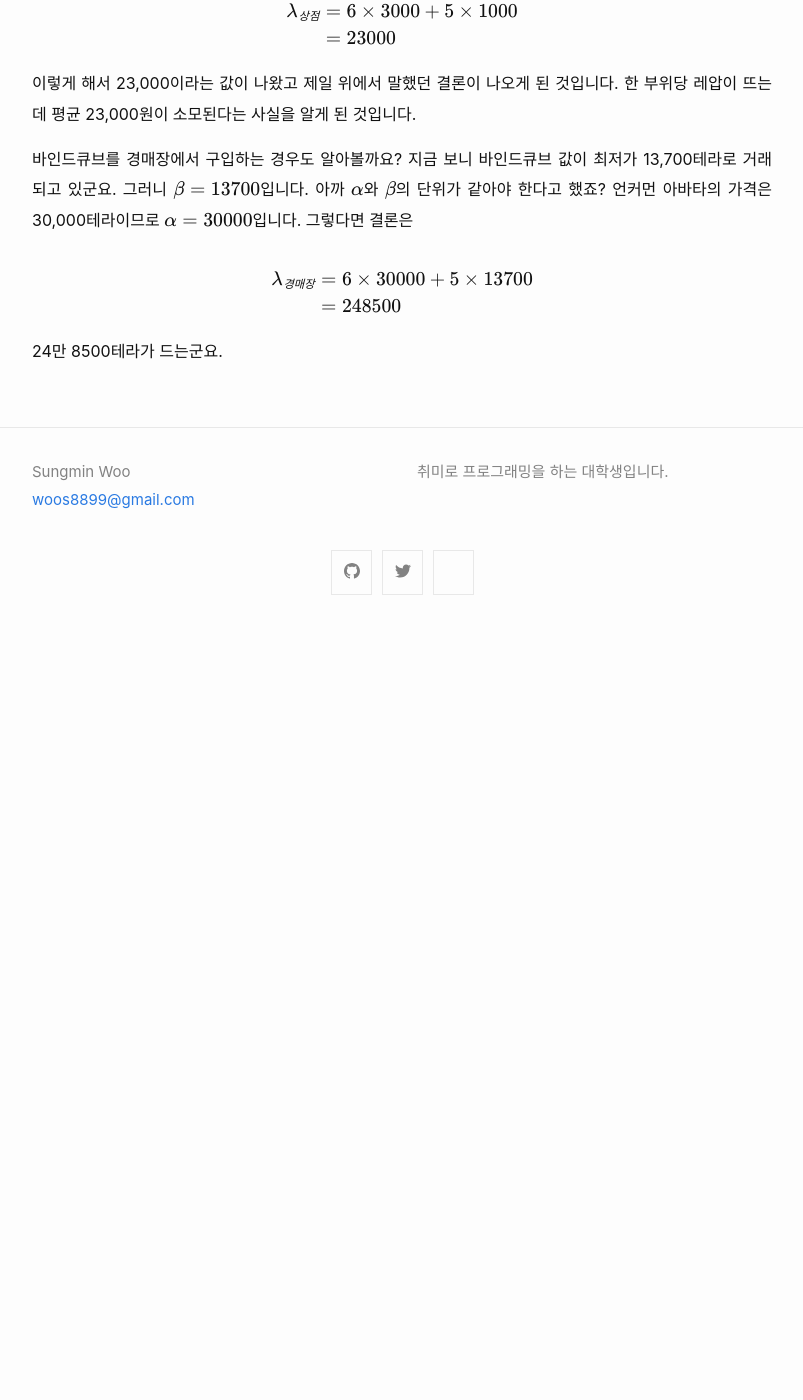
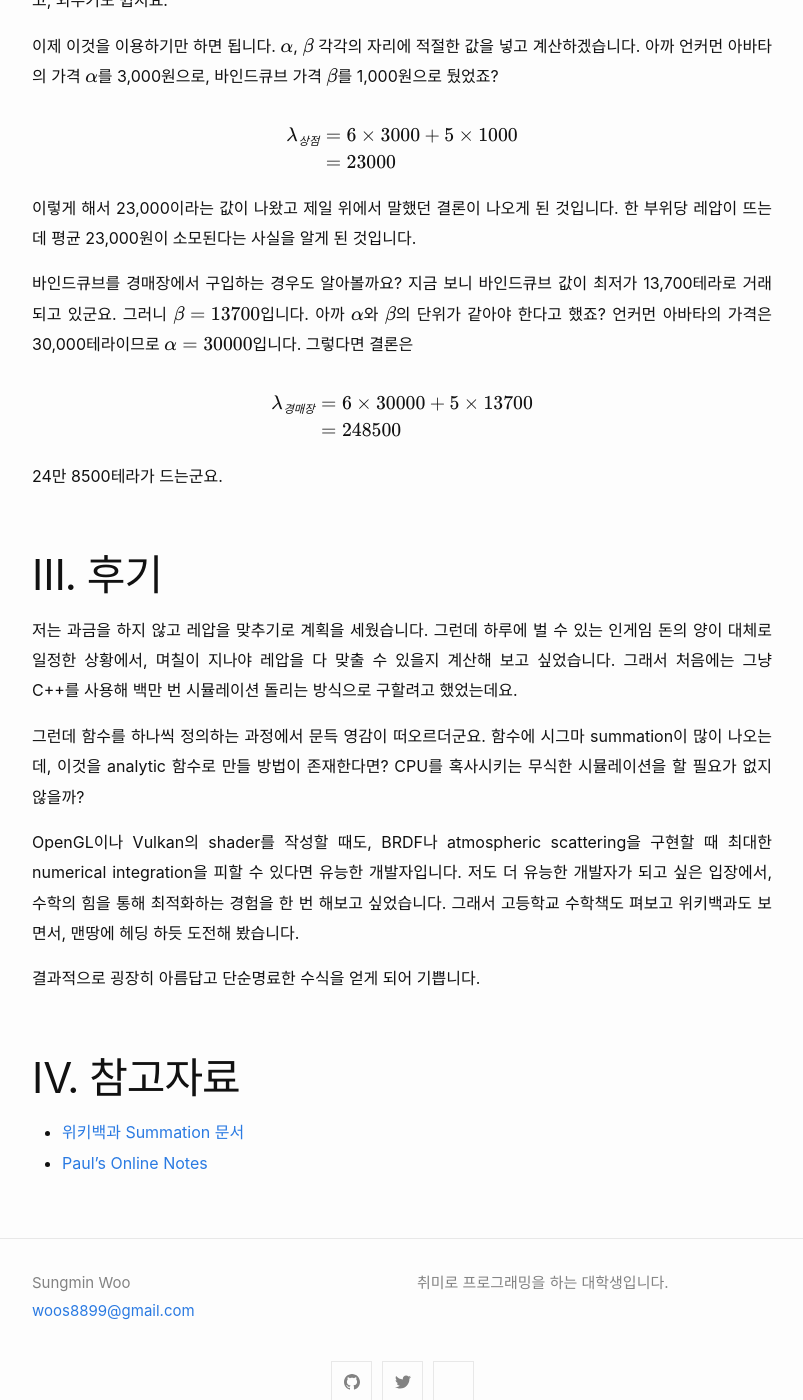
Before and after one commit to SausageTaste/SausageTaste.github.io, a Jekyll site: the page built from _posts/2022-06-10-dnfm_rare_avatar.md, in a window 1280 px wide and 1400 px high, scrolled down 7887 px. Shown: the whole window, without its empty margins (238-1041 px from the left). Built offline with Jekyll 4.4.1, drawn with Linux system fonts in a browser that asks for light colours; formulas are drawn with MathJax 3; comment, search, counter and statistics services are not loaded; before the commit the page ends 8517 px from its top, so only the background shows below that.

Commit message:
Update 2022-06-10-dnfm_rare_avatar.md

```diff
--- a/_posts/2022-06-10-dnfm_rare_avatar.md
+++ b/_posts/2022-06-10-dnfm_rare_avatar.md
@@ -231,7 +231,7 @@ $$
 
 $0(1-r)^0$ 이것이 0이 된다는 것은 명백해 보입니다만.
 $\lim_{k \to \infty} k(1-r)^k$ 이 부분은 쉽지가 않네요.
-[로피탈의 법칙](https://m.blog.naver.com/PostView.naver?isHttpsRedirect=true&blogId=junhyuk7272&logNo=221517433285)을 사용할 때입니다.
+[로피탈의 법칙](https://tutorial.math.lamar.edu/classes/calci/lhospitalsrule.aspx#:~:text=So%2C%20L'Hospital's%20Rule%20tells,and%20then%20take%20the%20limit.)을 사용할 때입니다.
 
 
 $$
@@ -273,6 +273,8 @@ $$
 
 $$ \lambda = 6 \alpha + 5 \beta \\ $$
 
+### 4. 정리
+
 엄청나게 멀고 험한 길을 헤쳐왔는데 마지막에 얻게 되는 결과물이 이리도 단순하다니.
 이것이 바로 수학의 아름다움 아니겠습니까?
 
@@ -311,3 +313,24 @@ $$
 $$
 
 24만 8500테라가 드는군요.
+
+# Ⅲ. 후기
+
+저는 과금을 하지 않고 레압을 맞추기로 계획을 세웠습니다.
+그런데 하루에 벌 수 있는 인게임 돈의 양이 대체로 일정한 상황에서, 며칠이 지나야 레압을 다 맞출 수 있을지 계산해 보고 싶었습니다.
+그래서 처음에는 그냥 C++를 사용해 백만 번 시뮬레이션 돌리는 방식으로 구할려고 했었는데요.
+
+그런데 함수를 하나씩 정의하는 과정에서 문득 영감이 떠오르더군요.
+함수에 시그마 summation이 많이 나오는데, 이것을 analytic 함수로 만들 방법이 존재한다면?
+CPU를 혹사시키는 무식한 시뮬레이션을 할 필요가 없지 않을까?
+
+OpenGL이나 Vulkan의 shader를 작성할 때도, BRDF나 atmospheric scattering을 구현할 때 최대한 numerical integration을 피할 수 있다면 유능한 개발자입니다.
+저도 더 유능한 개발자가 되고 싶은 입장에서, 수학의 힘을 통해 최적화하는 경험을 한 번 해보고 싶었습니다.
+그래서 고등학교 수학책도 펴보고 위키백과도 보면서, 맨땅에 헤딩 하듯 도전해 봤습니다.
+
+결과적으로 굉장히 아름답고 단순명료한 수식을 얻게 되어 기쁩니다.
+
+# Ⅳ. 참고자료
+
+* [위키백과 Summation 문서](https://en.wikipedia.org/wiki/Summation?oldformat=true#Summation_index_in_exponents)
+* [Paul's Online Notes](https://tutorial.math.lamar.edu/classes/calci/lhospitalsrule.aspx#:~:text=So%2C%20L'Hospital's%20Rule%20tells,and%20then%20take%20the%20limit.)
```
